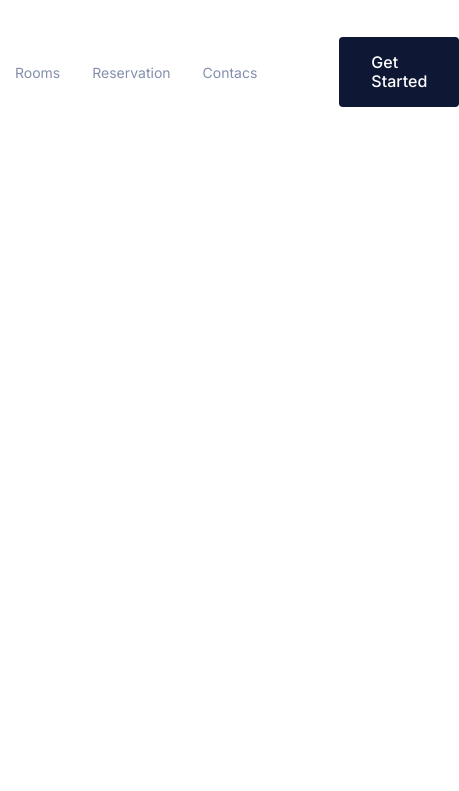
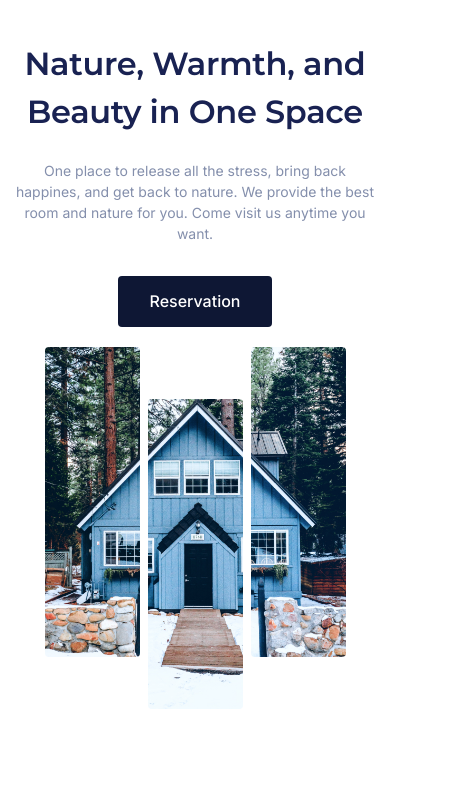
Before and after one commit to kravets16/cootels, a website: page src/index.html in a window 390 px wide. Shown: the top 791 px of the page, 459 px wide, since content can reach past the window. Drawn offline with nearby package versions, Linux system fonts and the light colour scheme.

Commit message:
header adaptive

```diff
--- a/src/index.html
+++ b/src/index.html
@@ -21,7 +21,7 @@
     <body>
         <header class="header">
             <div class="container">
-                <div class="header__navbar">
+                <div class="header__navbar none">
                     <a class="header__logo" href="#" >
                         <img class="header__logo-link" src="icons/Logo.svg" alt="logo" >
                     </a>
@@ -42,7 +42,7 @@
                         </ul>
                     </nav>
                 </div>
-                <div class="header__wrapper none">
+                <div class="header__wrapper">
                     <div class="header__descr">
                         <h1 class="header__title">
                             Nature, Warmth, and Beauty in One Space
@@ -63,7 +63,7 @@
             </div>
         </header>
         <main class="main">
-            <section class="cootage none">
+            <section class="cootage ">
                 <div class="container">
                     <div class="cootage__wrapper">
 
@@ -88,7 +88,7 @@
                     </div>
                 </div>
             </section>
-            <section class="benefits none">
+            <section class="benefits ">
                 <div class="container">
                     <div class="benefits__wrapper">
                         <div class="benefits__descr">
@@ -114,7 +114,7 @@
                     </div>
                 </div>
             </section>
-            <section class="rooms none">
+            <section class="rooms ">
                 <div class="container">
                     <h2 class="rooms__title title">
                         Many Rooms to Choose
--- a/src/sass/blocks/_header.scss
+++ b/src/sass/blocks/_header.scss
@@ -4,6 +4,14 @@
         display: flex;
         justify-content: space-between;
         align-items: center;
+        @media (max-width: 768px) {
+            padding: 40px 0 45px 0;
+        }
+        @media (max-width: 756px) {
+            flex-direction: column;
+            justify-content: center;
+            align-items: center;
+        }
     }
     &__navbar {
         display: flex;
@@ -35,10 +43,14 @@
     }
 
     &__descr {
-        flex: 0 1 588px;
         margin-right: 15px;
         max-width: 525px;
-        background-color: bisque;
+        @media (max-width: 756px) {
+            max-width: 650px;
+            margin-right: 0;
+            text-align: center;
+        }
+
     }
     &__title {
         margin: 0;
@@ -47,34 +59,100 @@
         line-height: 150%;
         letter-spacing: -0.01em;
         color: $main-color;
+        @media (max-width: 1141px) {
+            font-size: 38px;
+        }
+        @media (max-width: 414px) {
+            font-size: 32px;
+        }
+
     }
     &__text {
         max-width: 485px;
         margin-top: 24px;
+        @media (max-width: 1141px) {
+            font-size: 16px;
+        }
+        @media (max-width: 756px) {
+            margin: 24px auto 0 auto;
+        }
+        @media (max-width: 414px) {
+            font-size: 14px;
+        }
     }
     &__btn {
         margin-top: 32px;
     }
     &__pic {
-        flex: 0 1 588px;
         max-width: 588px;
         display: flex;
         justify-content: center;
         align-items: flex-start;
         gap: 24px;
-        background-color: antiquewhite;
+        @media (max-width: 864px) {
+            gap: 12px;
+        }
+        @media (max-width: 756px) {
+            margin-top: 20px;
+        }
+        @media (max-width: 414px) {
+            gap: 8px;
+        }
     }
     &__img {
-        width: 33.33333%;
         border-radius: 4px;
-        flex: 0 1 33.33333333%;
         &:nth-child(2) {
             margin-top: 81px;
+            @media (max-width: 862px) {
+                margin-top: 63px;
+            }
+        }
+        @media (max-width: 1190px) {
+            width: 150px;
+            &:nth-child(2) {
+                margin-top: 74px;
+            }
+        }
+        @media (max-width: 1141px) {
+            width: 120px;
+            &:nth-child(2) {
+                margin-top: 56px;
+            }
+        }
+        @media (max-width: 864px) {
+            &:nth-child(2) {
+                margin-top: 56px;
+            }
+        }
+        @media (max-width: 864px) {
+            width: 110px;
+            &:nth-child(2) {
+                margin-top: 56px;
+            }
+        }
+        @media (max-width: 756px) {
+            width: 150px;
+            &:nth-child(2) {
+                margin-top: 74px;
+            }
+        }
+        @media (max-width: 505px) {
+            width: 130px;
+
+        }
+        @media (max-width: 443px) {
+            width: 120px;
+            &:nth-child(2) {
+                margin-top: 56px;
+            }
+        }
+        @media (max-width: 414px) {
+            width: 95px;
+            &:nth-child(2) {
+                margin-top: 52px;
+            }
         }
     }
-    /* &__img + &__img {
-        margin-left: 24px;
-    } */
 }
 
 @media (max-width: 1188px) {
@@ -85,8 +163,5 @@
         &__pic {
             flex: 0 1 50%;
         }
-        /* &__img {
-
-        } */
     }
 }
```
Also changed, not shown: src/css/style.min.css.
